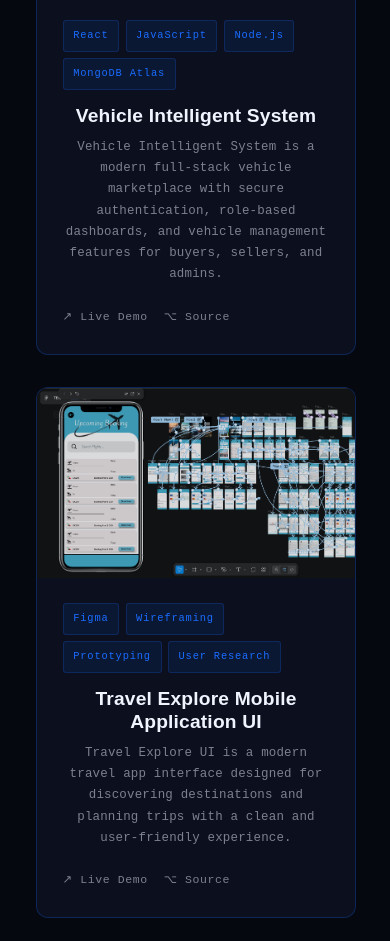
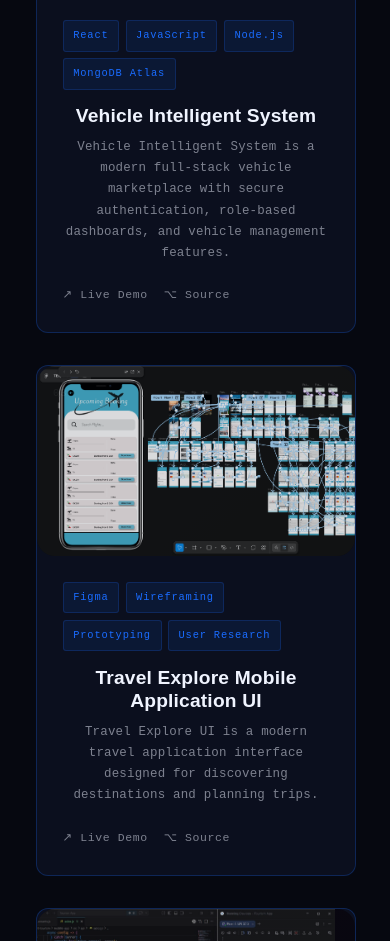
Before and after one commit to it24102858/ruditha-yukthika, a React (Vite) app in the folder my-portfolio/: page / in a window 390 px wide. Shown: the part 4320-5261 px from the top of the page. Built offline with nearby package versions, Linux system fonts and the light colour scheme.

Commit message:
Added the Projects

```diff
--- a/my-portfolio/src/App.jsx
+++ b/my-portfolio/src/App.jsx
@@ -471,6 +471,14 @@ import { FaReact } from "react-icons/fa";
 import { FaDatabase } from "react-icons/fa";
 import { FaNetworkWired } from "react-icons/fa";
 
+//add new one for Projects section
+import ecoLeaf from "./assets/EcoLeaf.png";
+import vehicle from "./assets/Vehicle1.png";
+import travel from "./assets/Travel.png";
+import mobile from "./assets/mobile.jpeg";
+import wordpress from "./assets/Wordpress.png";
+import insurance from "./assets/Insurance.jpeg";
+
 const SKILLS = [
   { icon: <FaReact color="#61DBFB" size={30} />, name: "React & Next.js", desc: "Building scalable SPAs and SSR applications with modern React patterns.", pct: 70},
   { icon: <FaFigma size={30} />, name: "UI/UX Design", desc: "Crafting pixel-perfect interfaces with Figma, focusing on user delight.", pct: 85 },
@@ -481,12 +489,67 @@ const SKILLS = [
 ];
 
 const PROJECTS = [
-  { num: "01", image: "src/assets/EcoLeaf.png", color: "#0a0d1e", title: "EcoLeaf Mobile Application UI", tags: ["Figma","Wireframing","Prototyping","User Research"], desc: "EcoLeaf Mobile Application UI is a modern mobile app interface designed for a plant store, providing users with an easy and engaging shopping experience.",  repo: "https://www.figma.com/design/uo50jXsHm1tKgpfUDiAFJL/EcoLeaf?nodeid=01&t=f8WBDlhaJiO0NhxQ-1" },
-  { num: "02", image: "src/assets/Vehicle1.png", color: "#0d0a1e", title: "Vehicle Intelligent System", tags: ["React","JavaScript","Node.js","MongoDB Atlas"], desc: "Vehicle Intelligent System is a modern full-stack vehicle marketplace with secure authentication, role-based dashboards, and vehicle management features for buyers, sellers, and admins.", live: "https://vehicle-intelligent-system.vercel.app/", repo: "https://github.com/it24102858/ITP-Vehicle-Intelligent-System" },
-  { num: "03", image: "src/assets/Travel.png", color: "#030d1a", title: "Travel Explore Mobile Application UI", tags: ["Figma","Wireframing","Prototyping","User Research"], desc: "Travel Explore UI is a modern travel app interface designed for discovering destinations and planning trips with a clean and user-friendly experience.",  repo: "https://www.figma.com/design/qIshmFaydDAeoFH26O6pzv/TExplore?node-id=01&t=NnWXSfRbDYMKdm36-1" },
-  { num: "04", image: "src/assets/mobile.jpeg", color: "#0d0510", title: "Smart Tourism App", tags: ["React Native","JavaScript","Android Studio","MongoDB Atlas"], desc: "Smart Tourism App is a travel application designed to help users explore destinations, book services, and plan trips easily. The UI/UX was designed using Figma, and the app was developed with React Native and Node.js for a smooth and modern user experience.", live:"https://smart-tourism-mobile-application.onrender.com", repo: "https://github.com/it24102858/Smart-Tourism-Mobile-Application-" },
-  { num: "05", image: "src/assets/Wordpress.png", color: "#0a0d1e", title: "Technovaz – Modern Tech Blogging Website", tags: ["Wordpress","Elementor"], desc: "Technovaz is a modern technology blog website focused on AI, cybersecurity, smartphone innovations, and next-generation computing. The website was designed and managed using WordPress, providing a responsive and user-friendly platform for publishing tech news, articles, and future technology insights.", live: "https://technovaz.kesug.com/?i=1"},
-  { num: "06", image: "src/assets/Insurance.jpeg", color: "#0a0d1e", title: "Insurance Management System", tags: ["Spring Boot","Java","JavaScript","MySQL","CSS","HTML"], desc: "Insurance Management System is a web application for managing insurance policies, customer records, and claims efficiently. The project was developed using Spring Boot, Java, MySQL, HTML5, CSS3, and JavaScript for a secure and user-friendly experience.",repo: "https://github.com/it24102664/Web-based-Vehicle-Insurance-Management-System"}
+  {
+    num: "01",
+    image: ecoLeaf,
+    color: "#0a0d1e",
+    title: "EcoLeaf Mobile Application UI",
+    tags: ["Figma", "Wireframing", "Prototyping", "User Research"],
+    desc: "EcoLeaf Mobile Application UI is a modern mobile app interface designed for a plant store, providing users with an easy and engaging shopping experience.",
+    repo: "https://www.figma.com/design/uo50jXsHm1tKgpfUDiAFJL/EcoLeaf?nodeid=01&t=f8WBDlhaJiO0NhxQ-1"
+  },
+
+  {
+    num: "02",
+    image: vehicle,
+    color: "#0d0a1e",
+    title: "Vehicle Intelligent System",
+    tags: ["React", "JavaScript", "Node.js", "MongoDB Atlas"],
+    desc: "Vehicle Intelligent System is a modern full-stack vehicle marketplace with secure authentication, role-based dashboards, and vehicle management features.",
+    live: "https://vehicle-intelligent-system.vercel.app/",
+    repo: "https://github.com/it24102858/ITP-Vehicle-Intelligent-System"
+  },
+
+  {
+    num: "03",
+    image: travel,
+    color: "#030d1a",
+    title: "Travel Explore Mobile Application UI",
+    tags: ["Figma", "Wireframing", "Prototyping", "User Research"],
+    desc: "Travel Explore UI is a modern travel application interface designed for discovering destinations and planning trips.",
+    repo: "https://www.figma.com/design/qIshmFaydDAeoFH26O6pzv/TExplore?node-id=01&t=NnWXSfRbDYMKdm36-1"
+  },
+
+  {
+    num: "04",
+    image: mobile,
+    color: "#0d0510",
+    title: "Smart Tourism App",
+    tags: ["React Native", "JavaScript", "Android Studio", "MongoDB Atlas"],
+    desc: "Smart Tourism App helps users explore destinations, book services, and plan trips easily using React Native and Node.js.",
+    live: "https://smart-tourism-mobile-application.onrender.com",
+    repo: "https://github.com/it24102858/Smart-Tourism-Mobile-Application-"
+  },
+
+  {
+    num: "05",
+    image: wordpress,
+    color: "#0a0d1e",
+    title: "Technovaz – Modern Tech Blogging Website",
+    tags: ["WordPress", "Elementor"],
+    desc: "Technovaz is a modern technology blog website focused on AI, cybersecurity, smartphone innovations, and next-generation computing.",
+    live: "https://technovaz.kesug.com/?i=1"
+  },
+
+  {
+    num: "06",
+    image: insurance,
+    color: "#0a0d1e",
+    title: "Insurance Management System",
+    tags: ["Spring Boot", "Java", "JavaScript", "MySQL", "CSS", "HTML"],
+    desc: "Insurance Management System is a web application for managing insurance policies, customer records, and claims efficiently.",
+    repo: "https://github.com/it24102664/Web-based-Vehicle-Insurance-Management-System"
+  }
 ];
 
 function useIntersect(ref) {
--- a/my-portfolio/src/index.css
+++ b/my-portfolio/src/index.css
@@ -61,7 +61,7 @@ body {
 /* ✅ FIXED ROOT (IMPORTANT FIX) */
 #root {
   width: 100%;
-  max-width: 1126px;
+  max-width: 1216px;
   margin: 0 auto;
   text-align: center;
   border-inline: 1px solid var(--border);
@@ -193,4 +193,39 @@ code {
   .btn-primary {
     width: 100%;
   }
+
+
+
+/*Add the New Size for the Projects card*/
+
+.projects-grid {
+  display: grid;
+  grid-template-columns: repeat(auto-fit, minmax(300px, 1fr));
+  gap: 24px;
+  margin-top: 40px;
 }
+
+.proj-card {
+  border-radius: 20px;
+  overflow: hidden;
+  background: rgba(255,255,255,0.03);
+}
+
+.proj-thumb {
+  position: relative;
+  width: 100%;
+  height: 240px;
+  overflow: hidden;
+  border-radius: 18px;
+}
+@media (max-width: 768px) {
+  .proj-thumb {
+    height: 200px;
+  }
+
+  .projects-grid {
+    grid-template-columns: 1fr;
+  }
+}
+
+}
```
